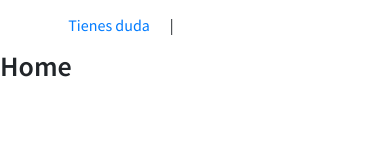
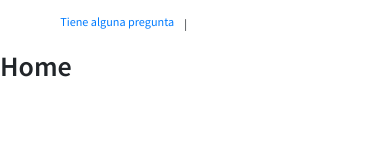
Before and after one commit to VirginiaCreativa/Segurando, a React app: page / in a window 390 px wide. Shown: the top 160 px of the page. Built offline with nearby package versions, Linux system fonts and the light colour scheme; some icons are missing.

Commit message:
Solucion Responsive Table en Top part II

```diff
--- a/src/layouts/top/top.jsx
+++ b/src/layouts/top/top.jsx
@@ -16,7 +16,7 @@ const top = () => (
           <div className="colGrid_2 d-flex justify-content-end">
             <a href="/help">
               <box-icon name="help-circle" />
-              Tienes duda
+              Tiene alguna pregunta
             </a>
             <span>|</span>
             <ul className="list-unstyled list-inline">
--- a/src/layouts/top/top.module.scss
+++ b/src/layouts/top/top.module.scss
@@ -12,12 +12,25 @@
       }
       ul, li {
         margin-bottom: 0;
+        margin-right: 0.3rem;
       }
 
       a, ul {
         margin: 0 20px;
         @media (max-width: 576px) {
-          margin: 0px;
+          font-size: 0.76rem !important;
+          margin: 0px !important;
+          box-icon[name="help-circle"] {
+            top: 0px;
+          }
+
+        }
+      }
+      span {
+        @media (max-width: 576px) {
+          font-size: 0.74rem;
+          position: relative;
+          top: 2px;
         }
       }
       box-icon {
--- a/src/styles/_global.scss
+++ b/src/styles/_global.scss
@@ -64,6 +64,9 @@ li span {
 	@media (max-width: 800px) {
 		justify-content: center !important;
 	}
+	@media (max-width: 576px) {
+		grid-gap: 10px;
+	}
 }
 
 box-icon {
```
